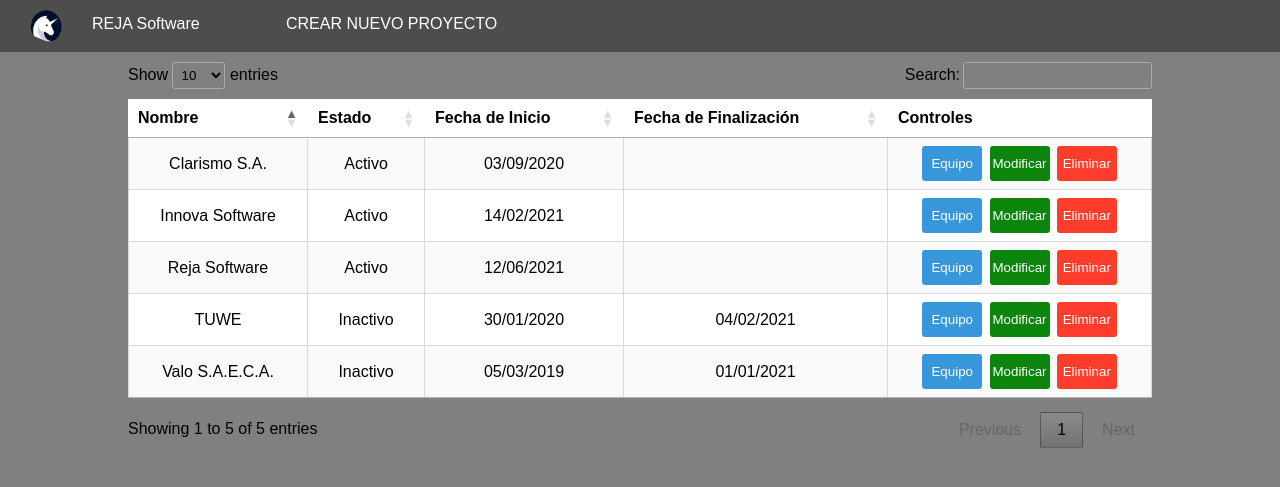
After one commit to edenilson01/IS2-Project, a Django app: page /proyects/ in a window 1280 px wide. The commit adds this page. Shown: the top 487 px of the page. Run offline with Django 3.2, Linux system fonts and the light colour scheme; some libraries are stand-ins or nearby versions.

Commit message:
Vista lista de proyecto, administracion de miembros y modificaciones de proyecto

```diff
--- a/app/controllers/controller.py
+++ b/app/controllers/controller.py
@@ -120,12 +120,12 @@ class ViewRequest:
 
         return redirect('/signup/')
 
-    def prueba(self, request):
-        roles = request.GET.getlist('roles[]')
-        usuario_rol = UsuarioRolModel()
-        #for rol in roles:
-        #    usuario_rol.insert_rol_usuario()
-        return HttpResponse('Sucess')
+    #def prueba(self, request):
+    #    roles = request.GET.getlist('roles[]')
+    #    usuario_rol = UsuarioRolModel()
+    #    #for rol in roles:
+    #    #    usuario_rol.insert_rol_usuario()
+    #    return HttpResponse('Sucess')
 
 
     ###################################################
@@ -216,6 +216,25 @@ class ViewRequest:
         return HttpResponse(html_reponse)
 
 
+    #PRUEBA
+    def proyecto(self, request):
+        return render(request, 'proyecto.html')
+
+    def crear_proyecto(self, request):
+        return render(request, 'crear_proyecto.html')
+
+    def modificar_proyecto(self, request):
+        return render(request, 'modificar_proyecto.html')
+
+    def equipo(self, request):
+        return render(request, 'equipo.html')
+
+    def add_miembro(self, request):
+        return render(request, 'add_miembro.html')
+
+    def delete_miembro(self, request):
+        return render(request, 'delete_miembro.html')
+
 
     ##otras funciones
     def obtener_roles(self):
--- a/app/models/connection_model.py
+++ b/app/models/connection_model.py
@@ -5,7 +5,7 @@ from os import environ
 import psycopg2
 
 class DbConnectionModel:
-    DB_CONNECTION_PARMS = "dbname=is2_project user=postgres password=password host=localhost port=5432"
+    DB_CONNECTION_PARMS = "dbname=is2_project user=postgres password=19921998 host=localhost port=5432"
 
 
     def __init__(self):
--- a/app/views/django_configuration/urls.py
+++ b/app/views/django_configuration/urls.py
@@ -55,7 +55,13 @@ urlpatterns = [
     path('crear_permiso', control.crear_permisos),
     path('modificar_permiso', control.modificar_permisos),
     path('eliminar_permiso', control.eliminar_permisos),
-    path('prueba/', control.prueba),
+    #path('prueba/', control.prueba),
+    path('proyects/', control.proyecto),
+    path('crear_proyecto', control.crear_proyecto),
+    path('modificar_proyecto', control.modificar_proyecto),
+    path('equipo', control.equipo),
+    path('add_miembro/', control.add_miembro),
+    path('delete_miembro/', control.delete_miembro)
 ]
 
 urlpatterns += staticfiles_urlpatterns()
--- a/app/views/templates/home.html
+++ b/app/views/templates/home.html
@@ -14,7 +14,7 @@
             <form action>
                 <input class="buttons" id="1" type="button" name="" value="Seguridad" disabled style="background:gray" onclick="window.location='/seguridad/'">
                 <br><br><br>
-                <input class="buttons" id="2" type="button" name="" disabled style="background:gray" value="Proyecto">
+                <input class="buttons" id="2" type="button" name="" disabled style="background:gray" value="Proyecto" onclick="window.location='/proyects/'">
                 <br><br><br>
                 <input class="buttons" id="3" type="button" name="" disabled style="background:gray" value="Desarrollo">
             </form>
--- /dev/null
+++ b/app/views/templates/proyecto.html
@@ -0,0 +1,284 @@
+{% load static %}
+<!DOCTYPE html>
+<html lang="es" style="background-color: gray;">
+    <head>
+        <meta charset="UTF-8">
+        <meta name="viewport" content="width=device-width, user-scalable=no, initial-scale=1.0, maximum-scale=1.0, minimum-scale=1.0">
+        <title>Proyectos</title>
+
+        <link rel="stylesheet" href="{% static 'base.css' %}">
+        <link rel="stylesheet" href="{% static 'proyectos.css' %}">
+        <link rel="shortcut icon" href="{% static 'logo.png' %}">
+        <!--DATATABLE-->
+        <link rel="stylesheet" href="https://cdn.datatables.net/responsive/2.2.1/css/responsive.dataTables.min.css">
+        <link rel="stylesheet" type="text/css" href="https://cdn.datatables.net/1.10.25/css/jquery.dataTables.css">
+        <script src="https://ajax.googleapis.com/ajax/libs/jquery/1.12.0/jquery.min.js"></script>
+        <script src="https://unpkg.com/sweetalert/dist/sweetalert.min.js"></script>
+
+
+        <style>
+            .my_div{
+                background-color: gray;
+                width: 80%;
+                height: 100%;
+                left: 10%;
+                position: relative;
+            }
+
+            .swal-overlay {
+                background-color: rgba(124, 121, 121, 0.657);
+            }
+
+            .b_mi{
+                background-color: #3797da;
+                height: 35px;
+                width: 60px;
+                border-radius: 3px;
+                color: white;
+                border: none;
+                margin-right: 3%;
+            }
+            .b_mi:hover{
+                background: #56a4db;
+            }
+
+            .b_mod{
+                background-color: rgb(11, 133, 11);
+                height: 35px;
+                width: 60px;
+                border-radius: 3px;
+                color: white;
+                border: none;
+                margin-right: 3%;
+            }
+
+            .b_mod:hover{
+                background: rgb(46, 150, 46);
+            }
+
+            .b_el{
+                background-color: #fd3c2b;
+                height: 35px;
+                width: 60px;
+                border-radius: 3px;
+                color: white;
+                border: none;
+            }
+
+            .b_el:hover{
+                background: #f16356;
+            }
+
+            /*MOSTRANDO*/
+            .dataTables_info {
+                margin-top: 10px;
+                font-family: Arial, Helvetica, sans-serif;
+            }
+
+            /*MOSTRAR*/
+            .dataTables_filter{
+                margin-top: 0px;
+                font-family: Arial, Helvetica, sans-serif;
+            }
+
+            /*BUSCAR*/
+            .dataTables_filter input{
+                margin-bottom: 10px;
+                font-family: Arial, Helvetica, sans-serif;
+            }
+
+            /*ANTERIOR SIGUIENTE*/
+            .dataTables_paginate{
+                margin-top: 10px;
+                font-family: Arial, Helvetica, sans-serif;
+
+            }
+
+            /*TEXTO DE ADENTRO*/
+            .dataTables_wrapper{
+                margin-top: 10px;
+                font-family: Arial, Helvetica, sans-serif;
+                color: black;
+            }
+
+            .dataTables_length {
+                color: red;
+            }
+
+            .swal-title {
+                font-family: Arial, Helvetica, sans-serif;
+            }
+
+            .swal-text {
+                font-family: Arial, Helvetica, sans-serif;
+            }
+        </style>
+    </head>
+    <!--DATATABLE JAVASCRIPT-->
+    <script type="text/javascript" charset="utf8" src="https://cdn.datatables.net/1.10.25/js/jquery.dataTables.js"></script>
+    <script src="https://cdn.datatables.net/responsive/2.2.1/js/dataTables.responsive.min.js"></script>
+    <nav class = "menuPrincipal">
+        <script>
+            function crear_pro(){
+                /*swal({
+                    title: "Crear nuevo proyecto",
+                    content:{
+                        id: "dd",
+                        element: "input",
+                        attributes:{
+                            type: "text",
+                            placeholder: "Ingresa el nombre del proyecto"
+                        }
+                    },
+                    buttons: {
+                        cancel: "Cancelar",
+                        confirm: "Guardar"
+                    },
+                })
+
+                .then(
+                    function (isConfirm) {
+                        if (isConfirm) {
+                            swal("Guardado!", "", "success");
+                        }
+                    }
+                );
+
+                /*.then((value) => {
+                    swal("Escribio: " + value);
+                })*/
+
+                window.location.href = "/crear_proyecto";
+            };
+        </script>
+		<ul>
+            <img src="{% static 'logo.png' %}" width="32" height="32"/>
+            <div style="position:relative; z-index: 1">
+                <li><a href="#">REJA Software</a></li>
+            </div>
+
+            <div style="position:absolute; z-index: 1; left: 20%">
+                <li><a href="#" onclick="crear_pro();return false;">CREAR NUEVO PROYECTO</a></li>
+            </div>
+		</ul>
+    </nav>
+    <script>
+        function equipo(){
+            window.location.href = "/equipo";
+            /*swal({
+                title: 'Submit your Github username',
+                input: 'text',
+                inputAttributes: {
+                    autocapitalize: 'off'
+                },
+                showCancelButton: true,
+                confirmButtonText: 'Look up',
+                showLoaderOnConfirm: true});
+        };*/
+
+        /*function modif(){
+            window.location.href = "/modificar_proyecto";
+        };*/
+    }
+        $(document).ready(function() {
+            $('#tabla').DataTable({
+                responsive: true,
+                destroy: true,
+                language: {
+                url: "//cdn.datatables.net/plug-ins/1.10.11/i18n/Spanish.json"},
+                columns:[
+                    {a: "nombre"},
+                    {b: "estado"},
+                    {c: "inicio"},
+                    {e: "fin"},
+                    {f: null,
+                    title: 'Controles',
+                    orderable: false,
+                    searchable: false,
+                    wrap: true,
+                    render: function (data, type, row) {
+                        //return row[0];
+                        valor = row[0];
+
+                        equi = '<button class="b_mi" onclick="equipo()" type="button">Equipo</button>';
+                        mf = '<button class="b_mod" type="button">Modificar</button>';
+                        dele = '<button class="b_el" type="button">Eliminar</button>';
+
+                        return equi + mf + dele;
+                    }}
+                ]
+            });
+        } );
+
+        $(document).ready(function(){
+            $(".b_el").click(function(){
+                var valor="";
+                valor = $(this).parents("tr").find("td").eq(0).html();
+
+                swal("¿Desea realmente eliminar el proyecto " + "\"" + valor + "\"?", {
+                dangerMode: true,
+                buttons: true});
+            });
+        });
+
+        $(document).ready(function(){
+            $(".b_mod").click(function(){
+                var valor="";
+                valor = $(this).parents("tr").find("td").eq(0).html();
+
+                window.location.href = "/modificar_proyecto";
+
+            });
+        });
+    </script>
+    <div class="my_div">
+        <table id="tabla" class="hover cell-border stripe" style="background-color: white; text-align: center; width:100%; font-family: Arial, Helvetica, sans-serif;">
+            <thead>
+                <tr>
+                    <th>Nombre</th>
+                    <th>Estado</th>
+                    <th>Fecha de Inicio</th>
+                    <th>Fecha de Finalización</th>
+                    <th></th>
+                </tr>
+            </thead>
+            <tbody>
+                <tr>
+                    <td>Reja Software</td>
+                    <td>Activo</td>
+                    <td>12/06/2021</td>
+                    <td></td>
+                    <td></td>
+                </tr>
+                <tr>
+                    <td>Innova Software</td>
+                    <td>Activo</td>
+                    <td>14/02/2021</td>
+                    <td></td>
+                    <td></td>
+                </tr>
+                <tr>
+                    <td>Clarismo S.A.</td>
+                    <td>Activo</td>
+                    <td>03/09/2020</td>
+                    <td></td>
+                    <td></td>
+                </tr>
+                <tr>
+                    <td>Valo S.A.E.C.A.</td>
+                    <td>Inactivo</td>
+                    <td>05/03/2019</td>
+                    <td>01/01/2021</td>
+                    <td></td>
+                </tr>
+                <tr>
+                    <td>TUWE</td>
+                    <td>Inactivo</td>
+                    <td>30/01/2020</td>
+                    <td>04/02/2021</td>
+                    <td></td>
+                </tr>
+            </tbody>
+        </table>
+    </div>
+</html>
--- a/app/views/templates/styles/proyectos.css
+++ b/app/views/templates/styles/proyectos.css
@@ -12,3 +12,17 @@
     background: #a8a4a4;
     color: white;
 }
+
+* {
+    margin: 100;
+    padding: 0;
+    box-sizing: border-box;
+}
+
+html {
+    background-color: gray;
+}
+
+.my_div{
+    background-color: red;
+}
```
Also changed, not shown: app/views/templates/add_miembro.html (added, +27 -0 lines), app/views/templates/crear_proyecto.html (added, +34 -0 lines), app/views/templates/delete_miembro.html (added, +27 -0 lines), app/views/templates/equipo.html (added, +23 -0 lines), app/views/templates/modificar_proyecto.html (added, +35 -0 lines).
